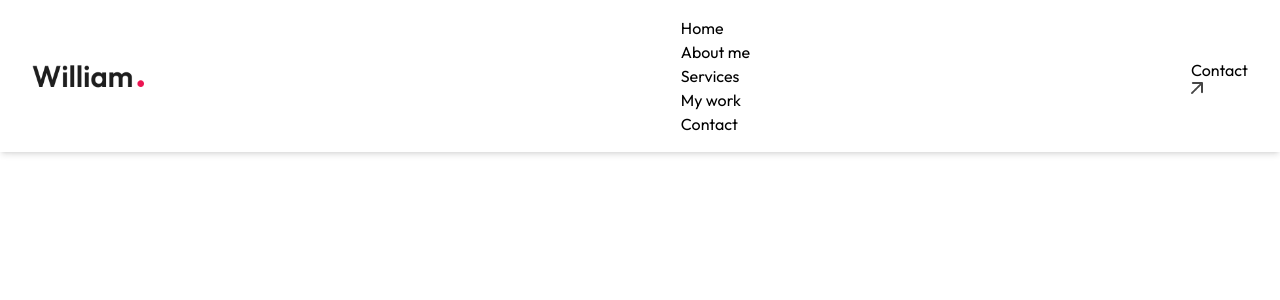
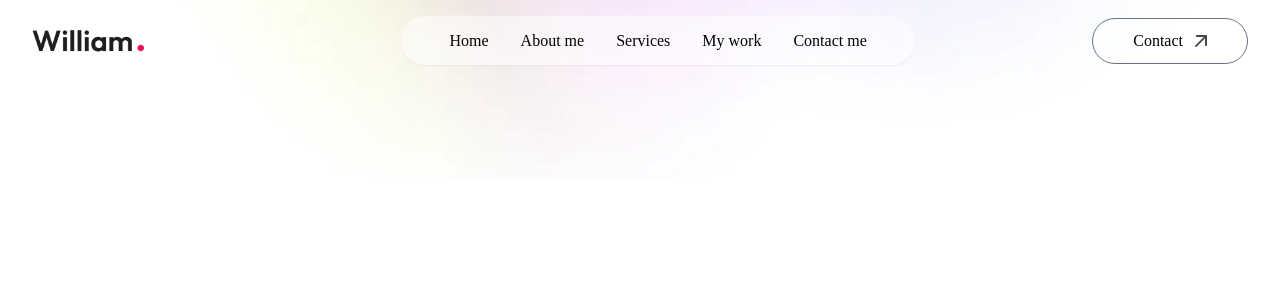
Before and after one commit to Tyl48/Dashboard-Nextjs, a Next.js app: page / in a window 1280 px wide. Shown: the top 300 px of the page. Built offline with nearby package versions, Linux system fonts and the light colour scheme; a web font is replaced by a local one.

Commit message:
font-header

```diff
--- a/app/components/Navbar.jsx
+++ b/app/components/Navbar.jsx
@@ -1,28 +1,36 @@
+'use client'
 import {assets} from '@/assets/assets'
 import React from 'react'
 import Image from 'next/image'
 
 const Navbar = () => {
   return (
-    <div>
+	<>
+	<div className='fixed top-0 right-0 w-11/12 -z-10 translate-y-[-80%]'>
+		<Image src={assets.header_bg_color} alt='' loading="eager" className='w-full'/>
+	</div>
+
      	<nav className='w-full fixed px-5 lg:px-8 x1:px-[8%] py-4
-		flex items-center justify-between bg-white z-50 shadow-md'>
-		<a href="">
-		<Image src={assets.logo} className='w-28 alt=""
+		flex items-center justify-between z-50'>
+		<a href="#top">
+		<Image src={assets.logo} alt='' className='w-28 alt=""
 		cursor-pointer mr-24'/>
 		</a>
-			<ul>
-				<li><a href="#top">Home</a></li>
-					<li><a href="#about">About me</a></li>
-			<li><a href="#services">Services</a></li>
-				<li><a href="#work">My work</a></li>
-				<li><a href="#contact">Contact</a></li>
+			<ul className='hidden md:flex items-center gap-6 lg:gap-8
+            rounded-full px-12 py-3 bg-white shadow-sm bg-opacity-50'>
+				<li><a className='font-Ovo' href="#top">Home</a></li>
+				<li><a className='font-Ovo' href="#about">About me</a></li>
+				<li><a className='font-Ovo' href="#services">Services</a></li>
+				<li><a className='font-Ovo' href="#work">My work</a></li>
+				<li><a className='font-Ovo' href="#contact">Contact me</a></li>
 			</ul>
 			<div>
-				<a href="#contact">Contact <Image src={assets.arrow_icon} alt="" className='w-3'/></a>
+				<a href="#contact" className='hidden lg:flex items-center gap-3 px-10
+				py-2.5 border border-gray-500 rounded-full ml-4 font-Ovo'>Contact
+				<Image src={assets.arrow_icon} alt="" className='w-3'/></a>
 			</div>
 		</nav>
-    </div>
+    </>
   )
 }
 
--- a/tailwind.config.ts
+++ b/tailwind.config.mjs
@@ -1,6 +1,5 @@
-import type { Config } from 'tailwindcss';
-
-const config: Config = {
+/** @type {import('tailwindcss').Config} */
+export default {
   content: [
     './pages/**/*.{js,ts,jsx,tsx,mdx}',
     './components/**/*.{js,ts,jsx,tsx,mdx}',
@@ -12,11 +11,13 @@
         '13': 'repeat(13, minmax(0, 1fr))',
       },
       colors: {
-        blue: {
-          400: '#2589FE',
-          500: '#0070F3',
-          600: '#2F6FEB',
+        lightHover: '#fcf4ff',
+        darkHover: '#2a004a',
+        darkTheme: '#11001f',
         },
+        fontFamily: {
+          Outfit: ["Outfit", "sans-serif"],
+          Ovo: ["Ovo", "serif"]
       },
     },
     keyframes: {
@@ -29,4 +30,3 @@
   },
   plugins: [require('@tailwindcss/forms')],
 };
-export default config;
--- a/tsconfig.json
+++ b/tsconfig.json
@@ -31,6 +31,6 @@
     "app/lib/placeholder-data.ts",
     "scripts/seed.js",
     ".next/dev/types/**/*.ts"
-, "app/layout.js", "app/page.js"  ],
+, "app/layout.js", "app/page.js", "tailwind.config.mjs"  ],
   "exclude": ["node_modules"]
 }
```
Also changed, not shown: app/layout.js (line endings or trailing spaces), 1 other file (tests, documents, lock files or other folders).
